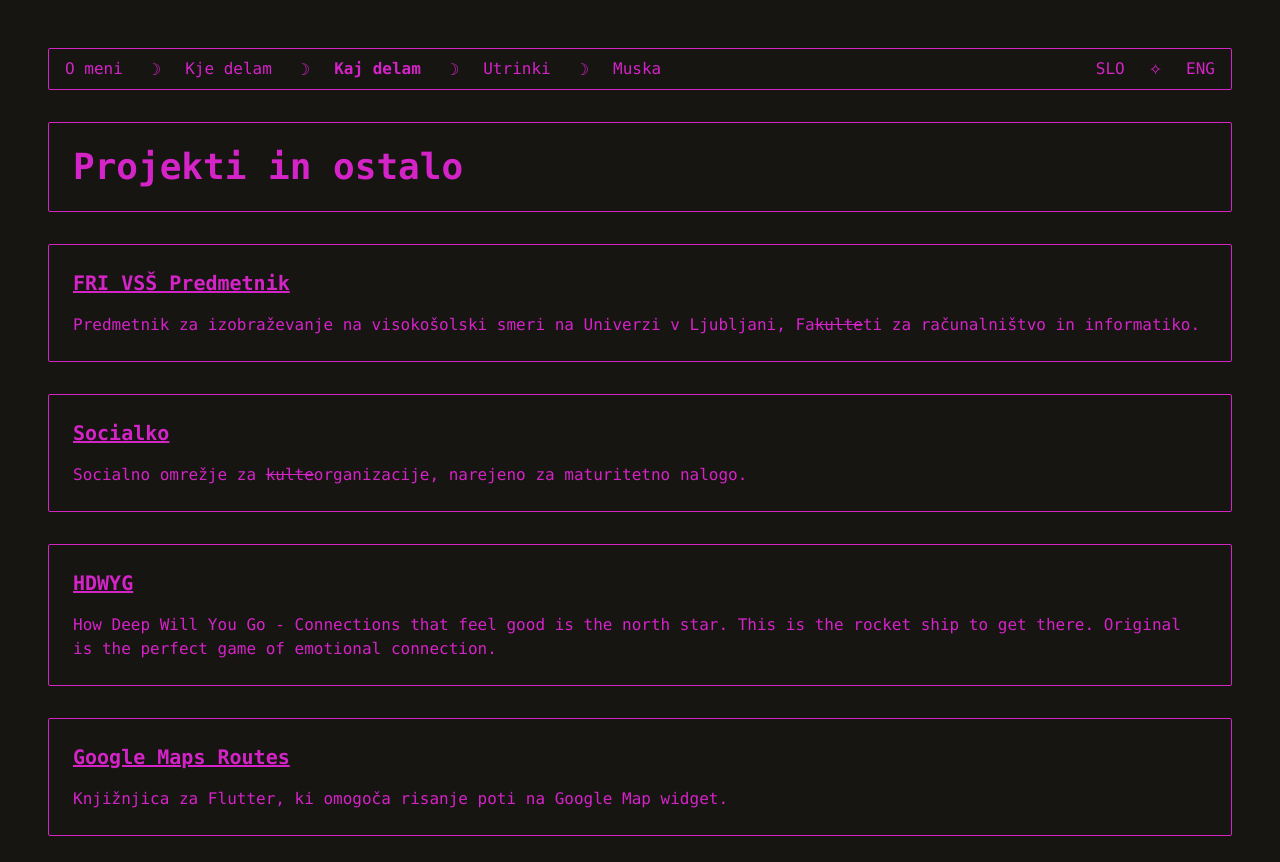
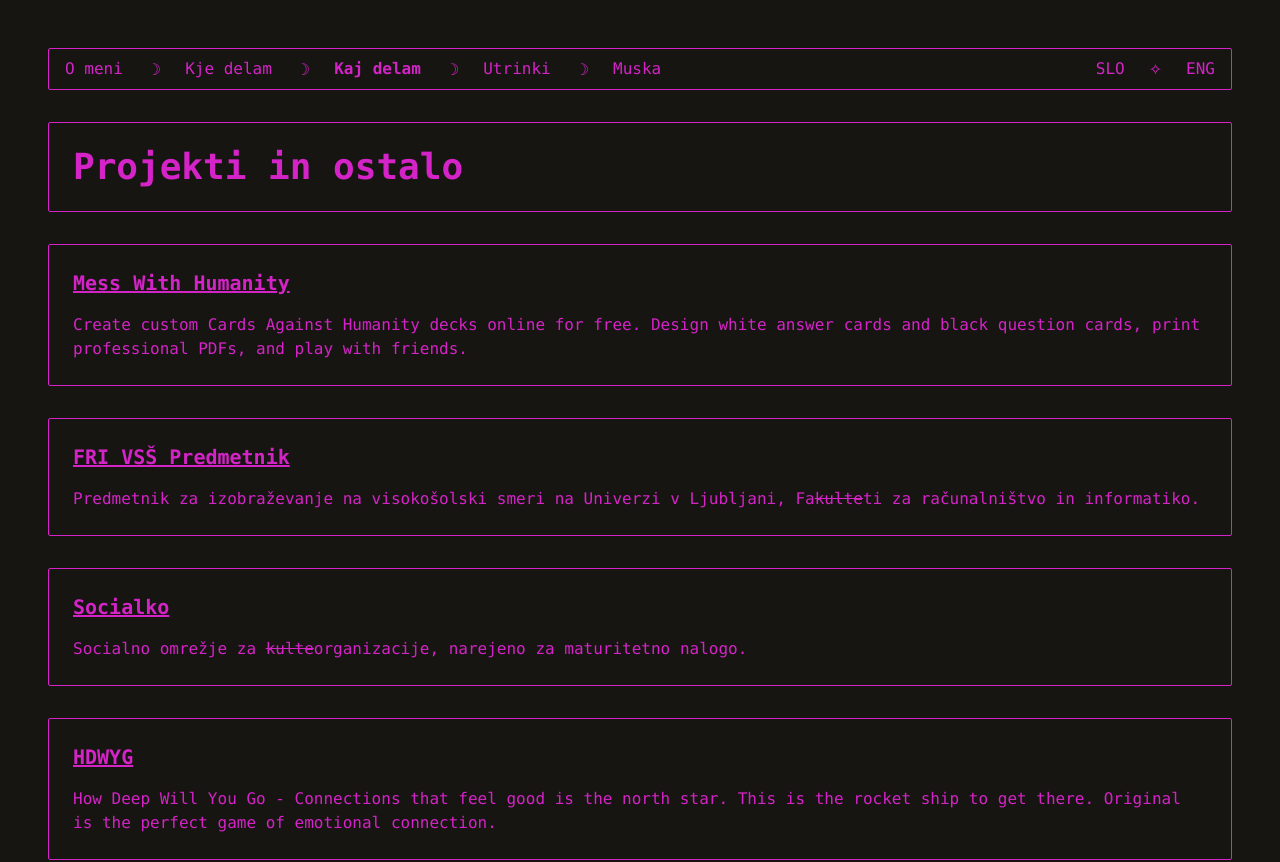
Before and after one commit to aikenahac/website, a SvelteKit app: page /projects in a window 1280 px wide. Shown: the top 862 px of the page. Built offline with nearby package versions, Linux system fonts and the light colour scheme; no server answers.

Commit message:
Add work

```diff
--- a/src/lib/i18n/en/projects.json
+++ b/src/lib/i18n/en/projects.json
@@ -23,5 +23,9 @@
   "imageproc": {
     "title": "Web image processor",
     "description": "Simple web app for processing images."
+  },
+  "mwh": {
+    "title": "Mess With Humanity",
+    "description": "Create custom Cards Against Humanity decks online for free. Design white answer cards and black question cards, print professional PDFs, and play with friends."
   }
 }
--- a/src/lib/i18n/sl/projects.json
+++ b/src/lib/i18n/sl/projects.json
@@ -23,5 +23,9 @@
   "imageproc": {
     "title": "Web image processor",
     "description": "Preprosta spletna aplikacija za urejanje slike."
+  },
+  "mwh": {
+    "title": "Mess With Humanity",
+    "description": "Create custom Cards Against Humanity decks online for free. Design white answer cards and black question cards, print professional PDFs, and play with friends."
   }
 }
--- a/src/routes/projects/+page.svelte
+++ b/src/routes/projects/+page.svelte
@@ -4,6 +4,11 @@
   import type { ProjectItem } from '$lib/types';
 
   const projects: ProjectItem[] = [
+    {
+      title: $t('projects.mwh.title'),
+      url: 'https://gomwh.com',
+      description: $t('projects.mwh.description'),
+    },
     {
       title: $t('projects.frivsspr.title'),
       url: 'https://fri.bogi.si',
```
